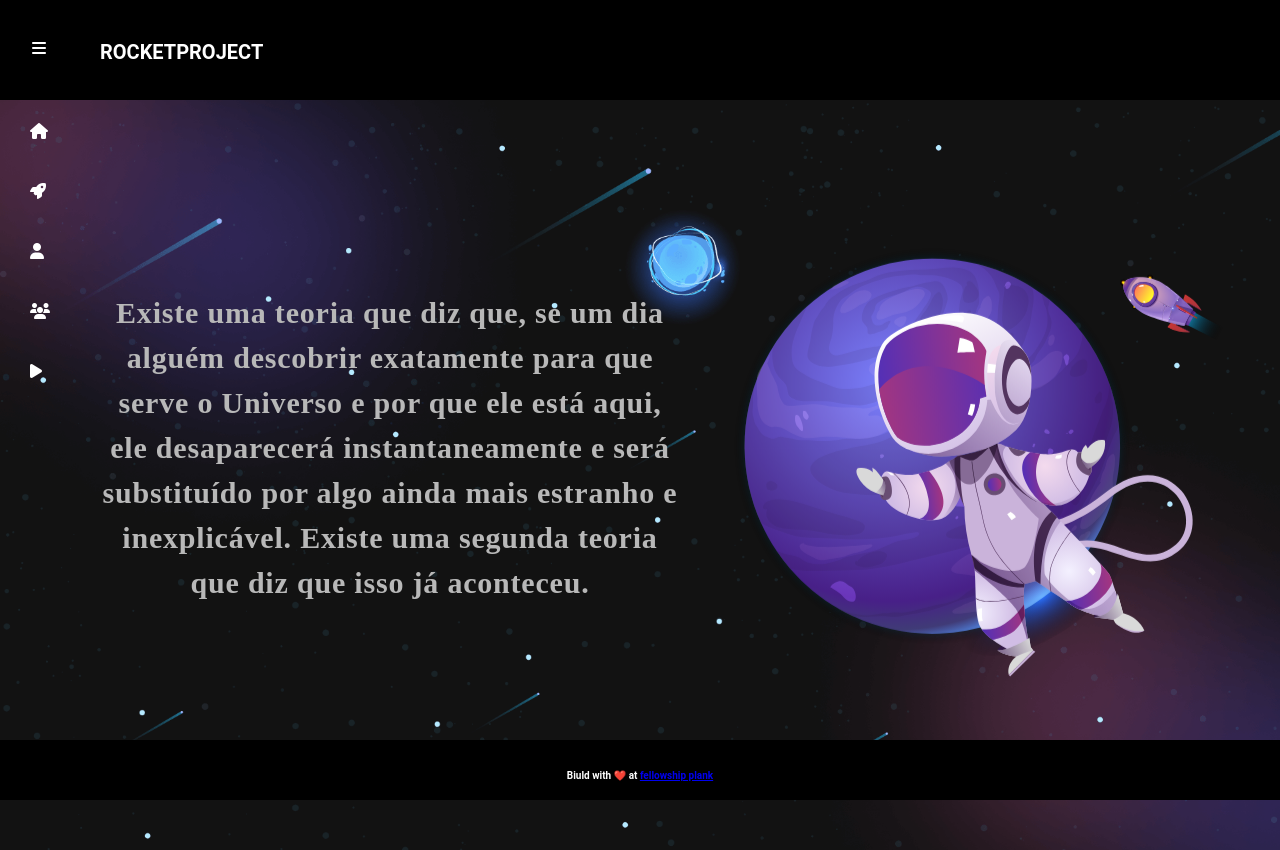
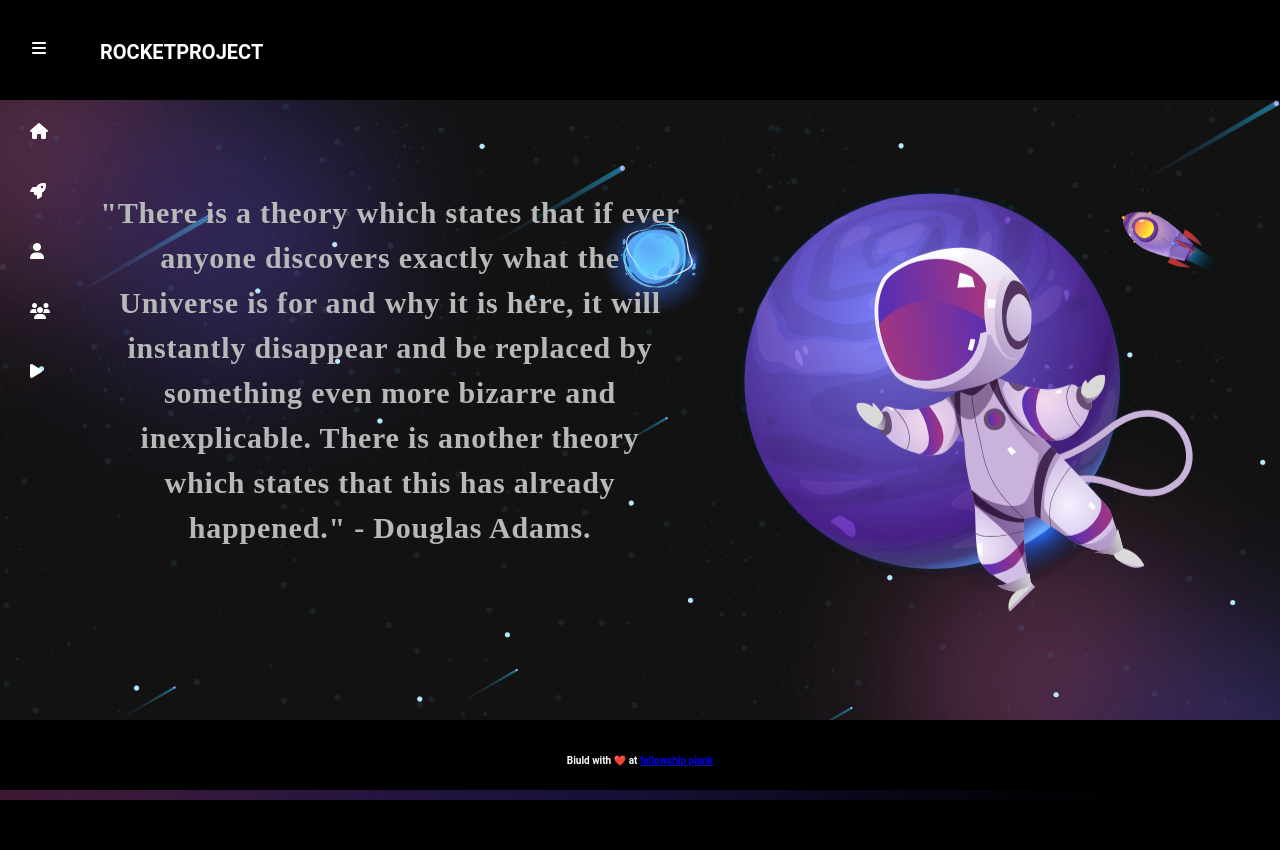
Before and after one commit to marinadiniz-plank/RocketProject-FrontEnd, a React (Vite) app in the folder frontend/: page / in a window 1280 px wide. After the commit the page ends 800 px from the top, so only its background shows below. Built offline with nearby package versions, Linux system fonts and the light colour scheme.

Commit message:
changing logo and banner

```diff
--- a/frontend/index.html
+++ b/frontend/index.html
@@ -1,8 +1,10 @@
 <!DOCTYPE html>
 <html lang="en">
+
 <head>
   <meta charset="UTF-8" />
-    <link rel="icon" type="image/svg+xml" href="./public/vite.svg" />
+  <link rel="icon" type="image/svg+xml"
+    href="https://www.imagenspng.com.br/wp-content/uploads/2020/10/among-us-purple-png-01.png" />
   <link rel="stylesheet" href="https://cdnjs.cloudflare.com/ajax/libs/font-awesome/6.4.0/css/all.min.css">
   <link rel="preconnect" href="https://fonts.googleapis.com">
   <link rel="preconnect" href="https://fonts.gstatic.com" crossorigin>
@@ -10,8 +12,10 @@
   <meta name="viewport" content="width=device-width, initial-scale=1.0" />
   <title>Rocket Project</title>
 </head>
+
 <body>
   <div id="root"></div>
   <script type="module" src="/src/main.tsx"></script>
 </body>
+
 </html>
--- a/frontend/src/assets/CSS/main.css
+++ b/frontend/src/assets/CSS/main.css
@@ -9,8 +9,8 @@ html,
 body {
 	width: 100%;
 	height: 100vh;
-  font-family: 'Roboto', sans-serif;
-  background-image: url('../color-sharp.png');
+	font-family: "Roboto", sans-serif;
+	background-image: url("../color-sharp.png");
 	background-position: top cover;
 	background-size: cover;
 	background-repeat: no-repeat;
@@ -41,9 +41,9 @@ footer {
 	justify-content: center;
 	align-items: center;
 
-  position: absolute;
+	/* position: absolute; */
 
-  height: 60px;
+	height: 70px;
 	width: 100%;
 	bottom: 0;
 	left: 0;
@@ -66,10 +66,10 @@ footer h5 {
 	margin-top: 0;
 	width: 100%;
 	height: 100%;
-  padding: 100px 0 100px 0;
+	/* padding: 100px 0 100px 0; */
 	justify-content: center;
 
-  background-image: url('../banner-bg.png');
+	background-image: url("../banner-bg.png");
 	background-position: top cover;
 	background-size: cover;
 	background-repeat: no-repeat;
@@ -99,7 +99,7 @@ footer h5 {
 	display: flex;
 	justify-content: center;
 	text-align: center;
-  font-family: 'Varela Round';
+	font-family: "Varela Round";
 	margin-top: 90px;
 	margin-left: 100px;
 	margin-right: 50px;
--- a/frontend/src/pages/Home.tsx
+++ b/frontend/src/pages/Home.tsx
@@ -8,10 +8,11 @@ function Home() {
 			<Header pageTitle="RocketProject" />
 			<div className="banner">
 				<h4>
-					Existe uma teoria que diz que, se um dia alguém descobrir exatamente para
-					que serve o Universo e por que ele está aqui, ele desaparecerá
-					instantaneamente e será substituído por algo ainda mais estranho e
-					inexplicável. Existe uma segunda teoria que diz que isso já aconteceu.
+					"There is a theory which states that if ever anyone discovers
+					exactly what the Universe is for and why it is here, it will
+					instantly disappear and be replaced by something even more
+					bizarre and inexplicable. There is another theory which states
+					that this has already happened." - Douglas Adams.
 				</h4>
 				<img className="logo" src={bannerImg} alt="React Logo" />
 			</div>
```
Lines whose indentation alone changed are shown as unchanged.
